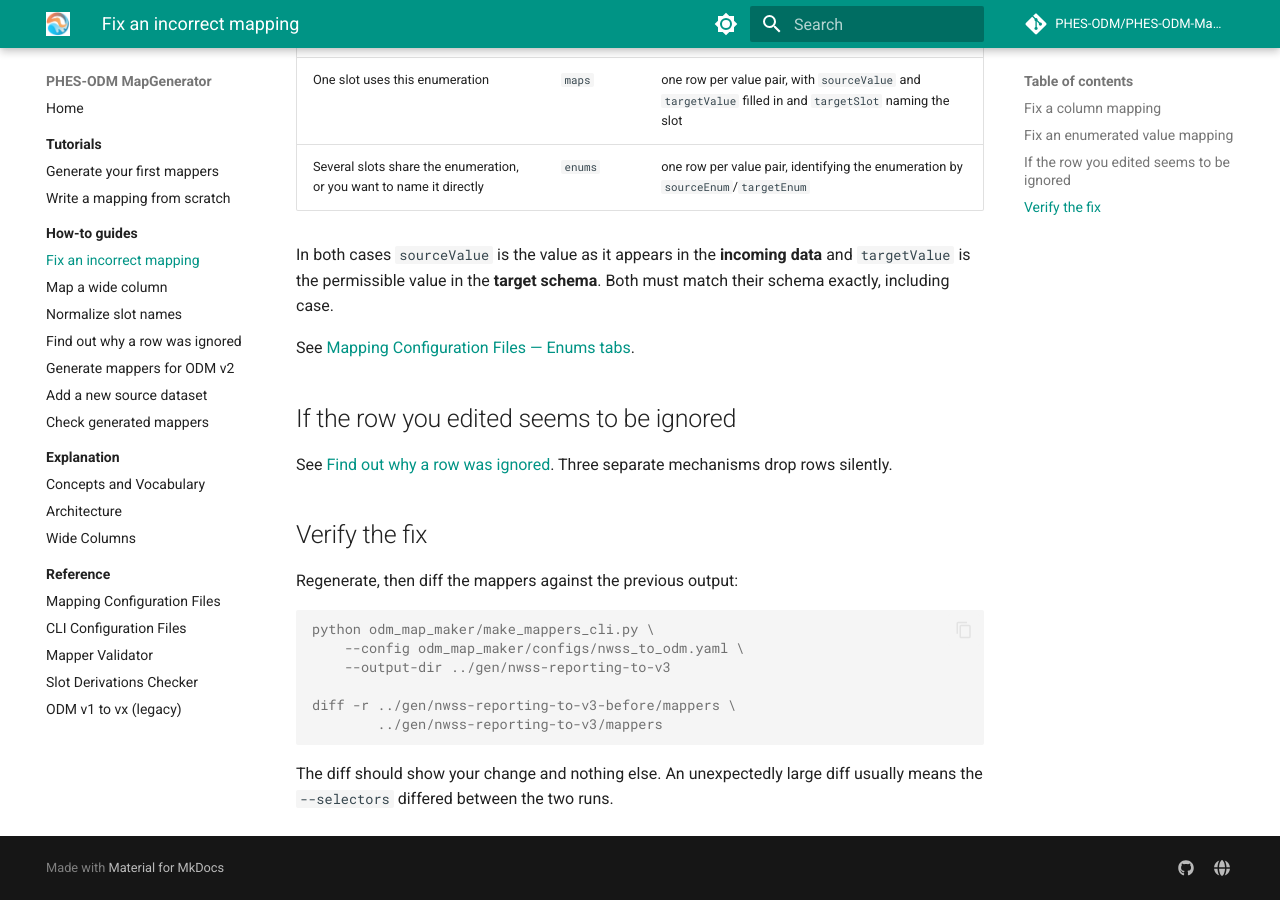
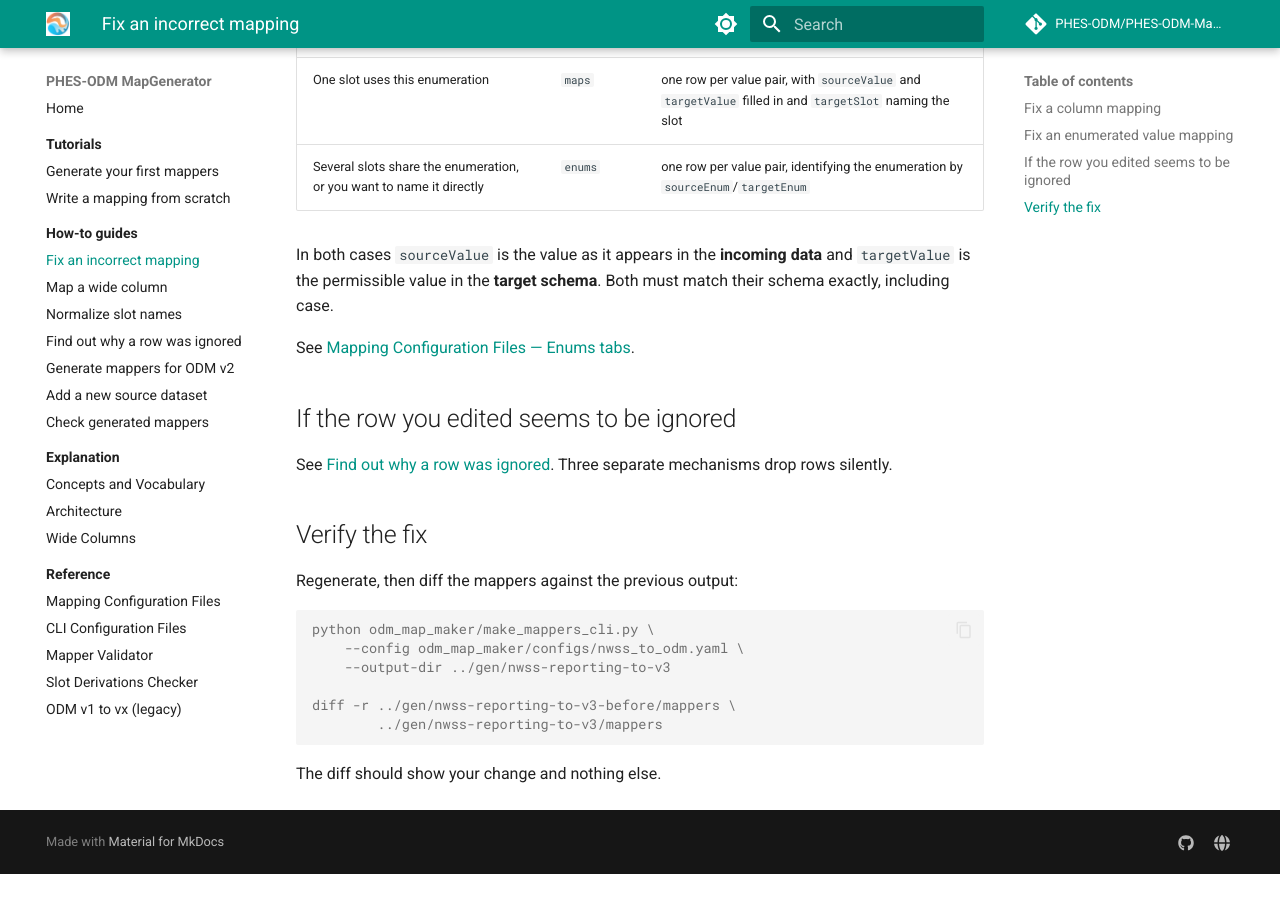
Before and after one commit to PHES-ODM/PHES-ODM-MapGenerator, an MkDocs documentation site: the page built from docs/how-to/fix-a-mapping.md, in a window 1280 px wide and 900 px high, scrolled down 713 px. Built offline with MkDocs 1.6.1 and Material for MkDocs 9.7.7, drawn with Linux system fonts in a browser that asks for light colours; comment, search, counter and statistics services are not loaded; after the commit the page ends 1587 px from its top, so only the background shows below that.

Commit message:
Remove sentence about a large diff likely results from differing --selectors (the examples don't use --selectors)

````diff
--- a/docs/how-to/fix-a-mapping.md
+++ b/docs/how-to/fix-a-mapping.md
@@ -54,5 +54,4 @@ diff -r ../gen/nwss-reporting-to-v3-before/mappers \
         ../gen/nwss-reporting-to-v3/mappers
 ```
 
-The diff should show your change and nothing else. An unexpectedly large diff
-usually means the `--selectors` differed between the two runs.
+The diff should show your change and nothing else.
````
